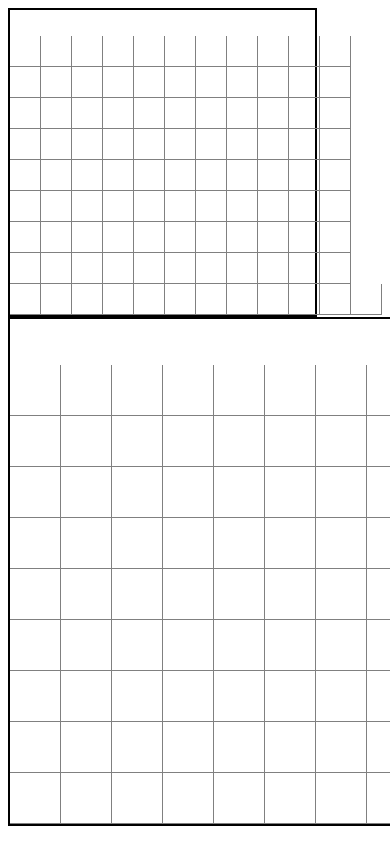
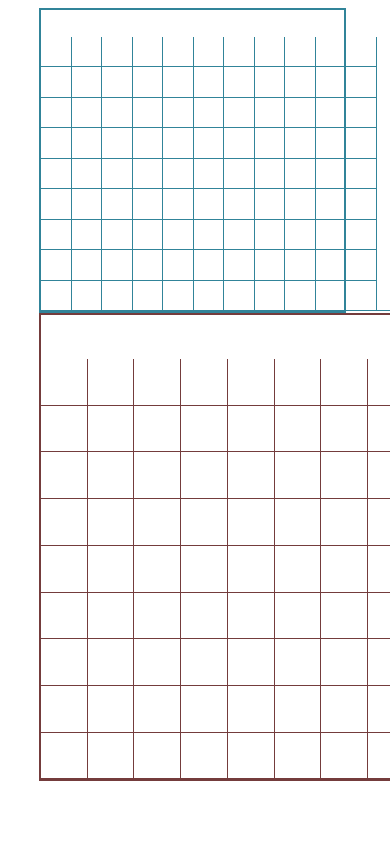
Before and after one commit to kikupiku/battleships, a website built with webpack: page dist/index.html in a window 390 px wide. Shown: the top 844 px of the page. Built offline with Linux system fonts and the light colour scheme.

Commit message:
establish responsive gameboard sizes

```diff
--- a/src/style.scss
+++ b/src/style.scss
@@ -1,6 +1,13 @@
+$enemy-color: rgb(116,60,60);
+$my-color: rgb(49,132,153);
+
 body {
   box-sizing: border-box;
 }
+
+.container {
+  width: 812px;
+  margin: 0 auto;
 
   .my-board,
   .enemy-board {
@@ -10,27 +17,63 @@ body {
   }
 
   .my-board {
-  height: 305px;
-  width: 305px;
-  border: 2px solid black;
+    height: 35.7vh;
+    width: 35.9vh;
+    border: 2px solid $my-color;
+    min-height: 260px;
+    min-width: 260px;
+
+    .my-space {
+      height: 3.5vh;
+      width: 3.5vh;
+      border-right: 0.5px solid $my-color;
+      border-bottom: 0.5px solid $my-color;
+      min-height: 25.5px;
+      min-width: 25.5px;
+    }
   }
 
-.my-space {
-  height: 30px;
-  width: 30px;
-  border-right: 0.5px solid grey;
-  border-bottom: 0.5px solid grey;
+  .enemy-board-wrapper {
+    display: flex;
+    width: 100%;
+
+    .shrinker {
+      width: 35.9vh;
+      flex-shrink: 2;
     }
 
     .enemy-board {
-  height: 505px;
-  width: 505px;
-  border: 2px solid black;
+      height: 55vh;
+      width: 55vh;
+      border: 2px solid $enemy-color;
+      min-height: 400px;
+      min-width: 400px;
+
+      .enemy-space {
+        height: 5.42vh;
+        width: 5.42vh;
+        border-right: 0.5px solid $enemy-color;
+        border-bottom: 0.5px solid $enemy-color;
+        min-height: 39.5px;
+        min-width: 39.5px;
+        &:hover {
+          background: rgba($enemy-color, 0.2);
+        }
+      }
+    }
+  }
 }
 
-.enemy-space {
-  height: 50px;
-  width: 50px;
-  border-right: 0.5px solid grey;
-  border-bottom: 0.5px solid grey;
+@media all and (max-width: 1024px) {
+  .container {
+    width: 80vw;
   }
+
+  .shrinker {
+    flex-shrink: 4;
+  }
+
+  .enemy-board {
+    flex-shrink: 0;
+  }
+}
```
Also changed, not shown: dist/index.html, dist/main.js. Lines whose indentation alone changed are shown as unchanged.
